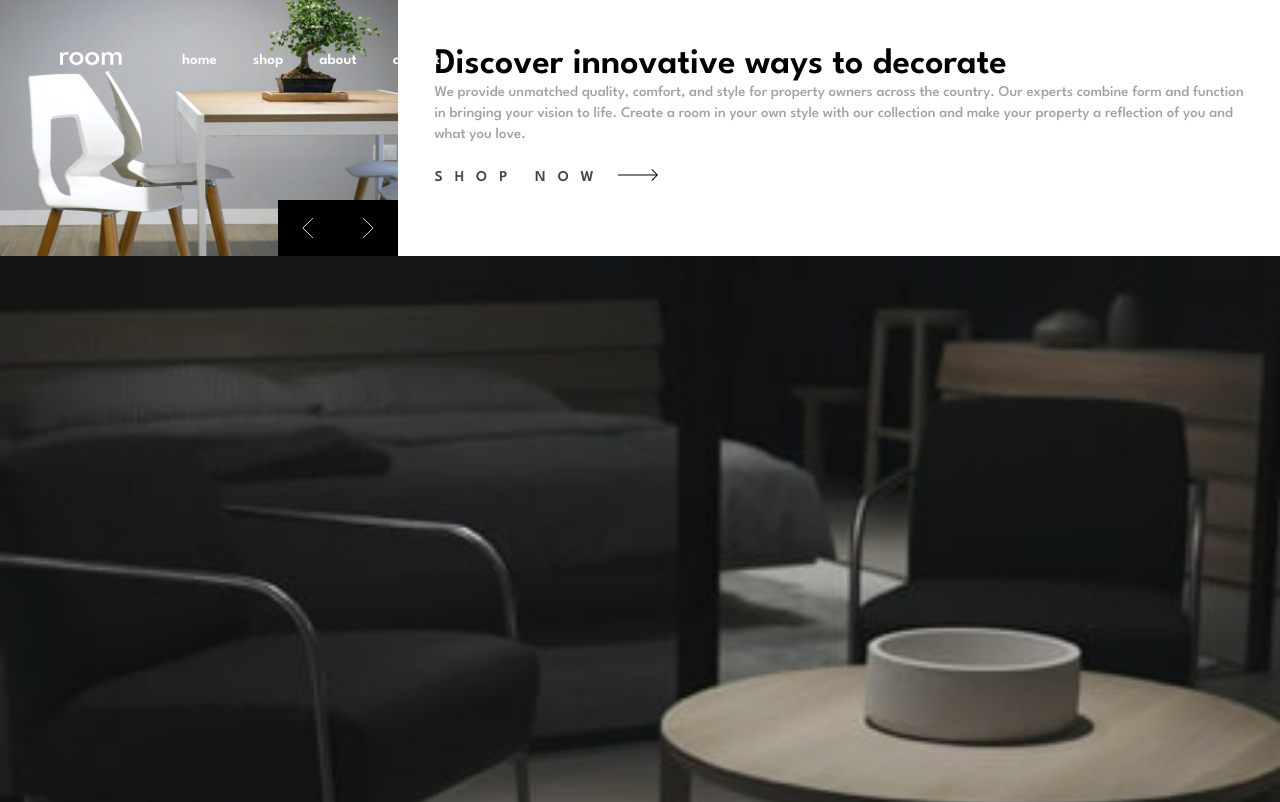
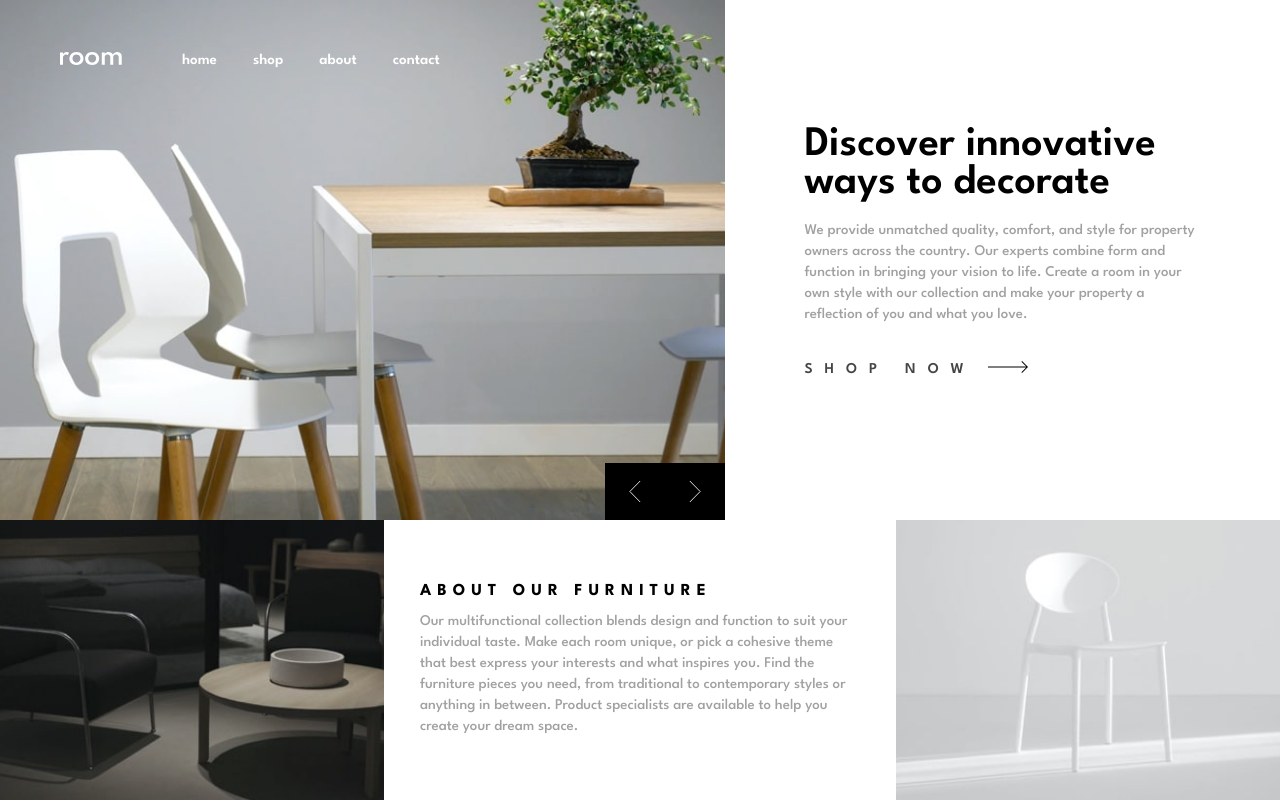
Before and after one commit to kaseyvee/room-homepage, a React (Vite) app: page / in a window 1280 px wide. Shown: the top 802 px of the page. Built offline with nearby package versions, Linux system fonts and the light colour scheme.

Commit message:
Media query hell

```diff
--- a/src/components/Homepage/About.jsx
+++ b/src/components/Homepage/About.jsx
@@ -1,26 +1,33 @@
 function About() {
   return (
     <div className="about">
+      <div className="about_image-container">
         <img
-        className="about_image_first"
+          className="about_image-container_image"
           src="image-about-dark.jpg"
           alt="dark chairs in a dark room with round wooden table"
         />
+      </div>
 
       <div className="about_content">
-        <h2 className="about_content_header">
+        <div className="about_content_container">
+          <h2 className="about_content_container_header">
             ABOUT OUR FURNITURE
           </h2>
-        <p className="about_content_description">
+          <p className="about_content_container_description">
             Our multifunctional collection blends design and function to suit your individual taste. Make each room unique, or pick a cohesive theme that best express your interests and what inspires you. Find the furniture pieces you need, from traditional to contemporary styles or anything in between. Product specialists are available to help you create your dream space.
           </p>
         </div>
 
+
+        </div>
+      <div className="about_image-container">
         <img
-        className="about_image_second"
+          className="about_image-container_image"
           src="image-about-light.jpg"
           alt="white chair in a all white room"
         />
+      </div>
     </div>
   );
 }
--- a/src/components/Homepage/Hero.jsx
+++ b/src/components/Homepage/Hero.jsx
@@ -33,7 +33,7 @@ function Hero() {
   }
 
   function handleCheckIfDesktop() {
-    if (window.innerWidth < 595) {
+    if (window.innerWidth < 481) {
       return setIsDesktop(false);
     }
 
@@ -69,18 +69,20 @@ function Hero() {
       </div>
 
       <div className="hero_content">
-        <h1 className="hero_content_header">
+        <div className="hero_content_container">
+          <h1 className="hero_content_container_header">
             {heroItems[heroItem].header}
           </h1>
 
-        <p className="hero_content_description">
+          <p className="hero_content_container_description">
             {heroItems[heroItem].description}
           </p>
 
-        <button className="hero_content_button">
+          <button className="hero_content_container_button">
             SHOP NOW
             <img src="icon-arrow.svg" alt="right arrow" />
           </button>
+        </div>
       </div>
     </div>
   );
--- a/src/styles/components/homepage/_about.scss
+++ b/src/styles/components/homepage/_about.scss
@@ -4,16 +4,22 @@
   justify-content: space-between;
   height: 100vh;
 
-  img {
+  &_image-container {
+
+    &_image {
       object-fit: cover;
       width: 100%;
     }
+  }
 
   &_content {
+    @include center-column;
+    padding: 4rem 3rem;
+
+    &_container {
       display: flex;
       flex-direction: column;
       gap: 1rem;
-    padding: 4rem 3rem;
 
       &_header {
         @include spartan(700);
@@ -27,4 +33,38 @@
         line-height: 1.75rem;
       }
     }
+
   }
+}
+
+@media (min-width: 595px) {
+  .about {
+    display: grid;
+    grid-template-columns: 30% 40% 30%;
+    height: auto;
+
+    &_image-container {
+
+      &_image {
+        height: 100%;
+        object-position: center;
+      }
+    }
+  }
+}
+
+@media (min-width: 889px) {
+  .about {
+
+    &_content {
+
+      &_container {
+        max-width: 40rem;
+
+        &_header {
+          font-size: 1.4rem;
+        }
+      }
+    }
+  }
+}
--- a/src/styles/components/homepage/_hero.scss
+++ b/src/styles/components/homepage/_hero.scss
@@ -33,11 +33,17 @@
   }
 
   &_content {
+    @include center-column;
+    // flex-direction: column;
+    justify-content: center;
+    align-items: center;
+    padding: 5rem 3rem;
+    // flex-grow: 1;
+
+    &_container {
       display: flex;
       flex-direction: column;
-    justify-content: space-between;
-    padding: 4rem 3rem;
-    flex-grow: 1;
+      gap: 1.5rem;
 
       &_header {
         @include spartan(600);
@@ -58,27 +64,45 @@
         text-align: left;
         background: none;
         border: none;
-      padding: 2rem 0;
+        padding: 1.5rem 0;
 
         img {
           margin-left: 1rem;
         }
       }
     }
+
+  }
 }
 
-@media (min-width: 595px) {
+@media (min-width: 481px) {
   .hero {
     height: auto;
+  }
+}
+
+@media (min-width: 889px) {
+  .hero {
     flex-direction: row;
 
     &_image-container {
+      width: 60%;
 
       &_image {
         height: 100%;
-        // width: fit-content;
-        // object-fit: none;
+      }
+    }
+
+    &_content {
+      width: 40%;
+
+      &_container {
+        max-width: 33rem;
+
+        &_header {
+          font-size: 3.5rem;
         }
       }
     }
   }
+}
--- a/src/styles/components/homepage/index.scss
+++ b/src/styles/components/homepage/index.scss
@@ -1,2 +1,13 @@
 @import "about";
 @import "hero";
+
+.homepage {
+  height: 100vh;
+}
+
+@media (min-width: 889px) {
+  .homepage {
+    display: grid;
+    grid-template-rows: 65% 35%;
+  }
+}
```
Lines whose indentation alone changed are shown as unchanged.
